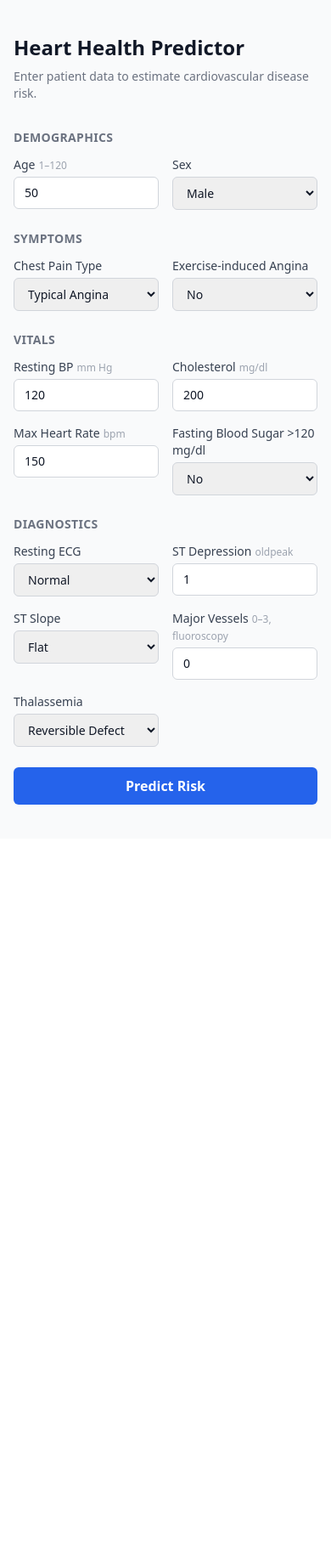
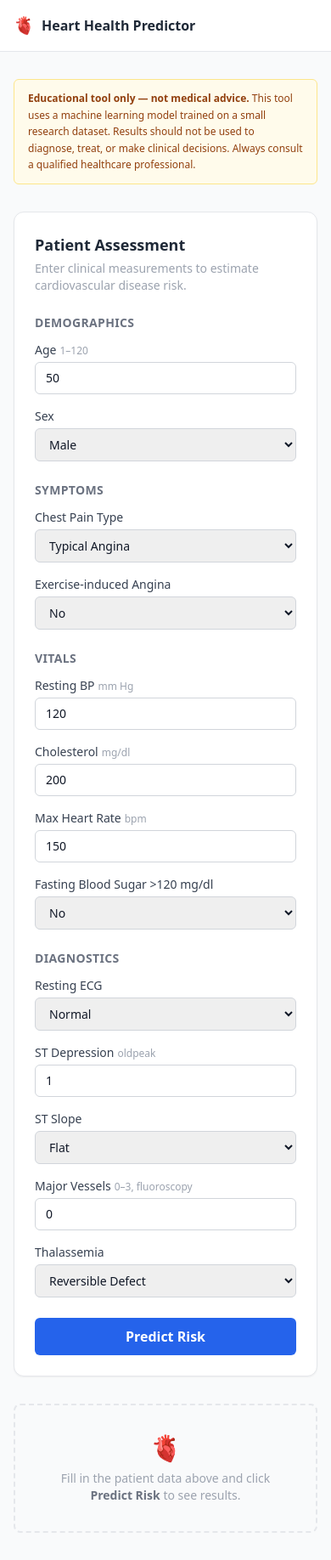
Before and after one commit to Adi-015/heart_health_predictor, a React (Vite) app in the folder frontend/: page / in a window 390 px wide. Shown: the whole page at 85% size. Before the commit the page ends 987 px from the top, so only its background shows below. Built offline with nearby package versions, Linux system fonts and the light colour scheme; no server answers.

Commit message:
Polish: disclaimer banner, empty state, mobile-responsive grid

```diff
--- a/frontend/src/App.jsx
+++ b/frontend/src/App.jsx
@@ -2,6 +2,25 @@ import { useState } from 'react'
 import PatientForm from './PatientForm'
 import ResultCard from './ResultCard'
 import { predict } from './api'
+
+function Disclaimer() {
+  return (
+    <div className="mb-8 px-4 py-3 bg-amber-50 border border-amber-200 rounded-md text-amber-800 text-xs leading-relaxed">
+      <strong>Educational tool only — not medical advice.</strong> This tool uses a machine learning
+      model trained on a small research dataset. Results should not be used to diagnose, treat,
+      or make clinical decisions. Always consult a qualified healthcare professional.
+    </div>
+  )
+}
+
+function EmptyState() {
+  return (
+    <div className="mt-8 rounded-lg border-2 border-dashed border-gray-200 p-8 text-center text-gray-400 text-sm">
+      <div className="text-3xl mb-2">🫀</div>
+      Fill in the patient data above and click <strong className="text-gray-500">Predict Risk</strong> to see results.
+    </div>
+  )
+}
 
 export default function App() {
   const [result, setResult] = useState(null)
@@ -23,21 +42,31 @@ export default function App() {
 
   return (
     <div className="min-h-screen bg-gray-50 text-gray-900">
-      <main className="max-w-2xl mx-auto px-4 py-10">
-        <h1 className="text-2xl font-bold mb-2">Heart Health Predictor</h1>
-        <p className="text-gray-500 text-sm mb-8">
-          Enter patient data to estimate cardiovascular disease risk.
-        </p>
+      <header className="bg-white border-b border-gray-200 px-4 py-4">
+        <div className="max-w-2xl mx-auto flex items-center gap-2">
+          <span className="text-xl">🫀</span>
+          <span className="font-semibold text-gray-800">Heart Health Predictor</span>
+        </div>
+      </header>
 
-        <PatientForm onSubmit={handleSubmit} loading={loading} />
+      <main className="max-w-2xl mx-auto px-4 py-8 sm:py-10">
+        <Disclaimer />
+
+        <div className="bg-white rounded-xl shadow-sm border border-gray-200 p-6 sm:p-8">
+          <h1 className="text-lg font-semibold text-gray-800 mb-1">Patient Assessment</h1>
+          <p className="text-gray-400 text-sm mb-6">
+            Enter clinical measurements to estimate cardiovascular disease risk.
+          </p>
+          <PatientForm onSubmit={handleSubmit} loading={loading} />
+        </div>
 
         {error && (
-          <div className="mt-6 p-4 bg-red-50 border border-red-200 rounded-md text-red-700 text-sm">
-            {error}
+          <div className="mt-5 p-4 bg-red-50 border border-red-200 rounded-md text-red-700 text-sm">
+            <strong>Error:</strong> {error}
           </div>
         )}
 
-        {result && <ResultCard result={result} />}
+        {result ? <ResultCard result={result} /> : !error && <EmptyState />}
       </main>
     </div>
   )
--- a/frontend/src/PatientForm.jsx
+++ b/frontend/src/PatientForm.jsx
@@ -34,7 +34,7 @@ export default function PatientForm({ onSubmit, loading }) {
       {/* Demographics */}
       <section>
         <h2 className="text-sm font-semibold text-gray-500 uppercase tracking-wide mb-3">Demographics</h2>
-        <div className="grid grid-cols-2 gap-4">
+        <div className="grid grid-cols-1 sm:grid-cols-2 gap-4">
           <Field label="Age" hint="1–120">
             <input type="number" min={1} max={120} value={form.age}
               onChange={e => num('age', e.target.value)}
@@ -53,7 +53,7 @@ export default function PatientForm({ onSubmit, loading }) {
       {/* Symptoms */}
       <section>
         <h2 className="text-sm font-semibold text-gray-500 uppercase tracking-wide mb-3">Symptoms</h2>
-        <div className="grid grid-cols-2 gap-4">
+        <div className="grid grid-cols-1 sm:grid-cols-2 gap-4">
           <Field label="Chest Pain Type">
             <select value={form.cp} onChange={e => num('cp', e.target.value)} className={inputCls}>
               <option value={0}>Typical Angina</option>
@@ -75,7 +75,7 @@ export default function PatientForm({ onSubmit, loading }) {
       {/* Vitals */}
       <section>
         <h2 className="text-sm font-semibold text-gray-500 uppercase tracking-wide mb-3">Vitals</h2>
-        <div className="grid grid-cols-2 gap-4">
+        <div className="grid grid-cols-1 sm:grid-cols-2 gap-4">
           <Field label="Resting BP" hint="mm Hg">
             <input type="number" min={50} max={250} value={form.trestbps}
               onChange={e => num('trestbps', e.target.value)} className={inputCls} required />
@@ -103,7 +103,7 @@ export default function PatientForm({ onSubmit, loading }) {
       {/* Diagnostics */}
       <section>
         <h2 className="text-sm font-semibold text-gray-500 uppercase tracking-wide mb-3">Diagnostics</h2>
-        <div className="grid grid-cols-2 gap-4">
+        <div className="grid grid-cols-1 sm:grid-cols-2 gap-4">
           <Field label="Resting ECG">
             <select value={form.restecg} onChange={e => num('restecg', e.target.value)} className={inputCls}>
               <option value={0}>Normal</option>
```
